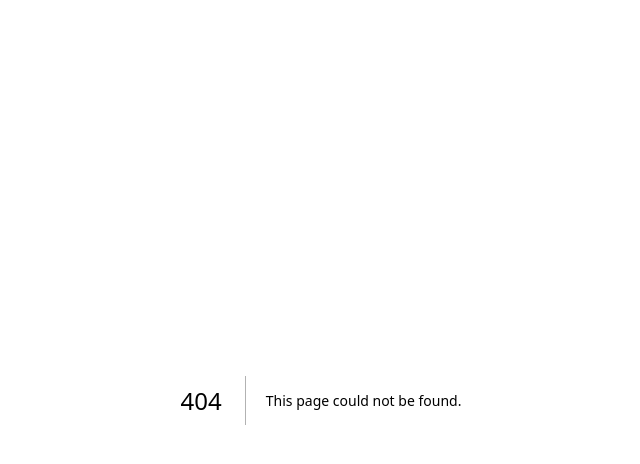
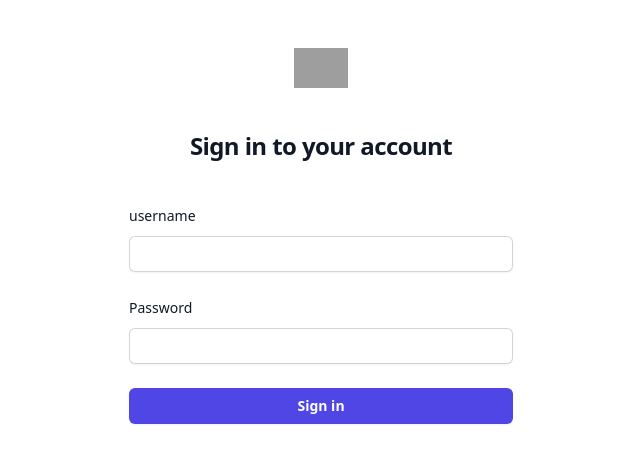
Before and after one commit to SachaKonskier/loldraft, a Next.js app: page /signin/indext in a window 1280 px wide. Before the commit this address had no page. Shown: the top 464 px of the page, without its empty margins (319-959 px from the left). Built offline with nearby package versions, Linux system fonts and the light colour scheme; grey boxes are pictures that could not be loaded.

Commit message:
fix build

```diff
--- /dev/null
+++ b/src/pages/signin/indext.tsx
@@ -0,0 +1,97 @@
+import { signIn } from "next-auth/react";
+import { useRouter } from 'next/router';
+export default function SignIn() {
+  const router = useRouter();
+  const handleSignIn = async (e: any) => {
+    e.preventDefault();
+    const username = e.target.username.value;
+    const password = e.target.password.value;
+    await signIn("credentials", {
+      redirect: false,
+      username,
+      password,
+    })
+      .then((response) => {
+        console.log(response);
+        router.replace("/");
+      })
+      .catch((error) => {
+        console.log(error);
+      });
+  };
+
+  return (
+    <>
+      <div className="flex min-h-full flex-1 flex-col justify-center px-6 py-12 lg:px-8">
+        <div className="sm:mx-auto sm:w-full sm:max-w-sm">
+          <img
+            className="mx-auto h-10 w-auto"
+            src="https://tailwindui.com/img/logos/mark.svg?color=indigo&shade=600"
+            alt="Your Company"
+          />
+          <h2 className="mt-10 text-center text-2xl font-bold leading-9 tracking-tight text-gray-900">
+            Sign in to your account
+          </h2>
+        </div>
+
+        <div className="mt-10 sm:mx-auto sm:w-full sm:max-w-sm">
+          <form
+            className="space-y-6"
+            action="#"
+            method="POST"
+            onSubmit={handleSignIn}
+          >
+            <div>
+              <label
+                htmlFor="username"
+                className="block text-sm font-medium leading-6 text-gray-900"
+              >
+                username
+              </label>
+              <div className="mt-2">
+                <input
+                  id="username"
+                  name="username"
+                  type="text"
+                  autoComplete="username"
+                  required
+                  className="block w-full rounded-md border-0 py-1.5 text-gray-900 shadow-sm ring-1 ring-inset ring-gray-300 placeholder:text-gray-400 focus:ring-2 focus:ring-inset focus:ring-indigo-600 sm:text-sm sm:leading-6"
+                />
+              </div>
+            </div>
+
+            <div>
+              <div className="flex items-center justify-between">
+                <label
+                  htmlFor="password"
+                  className="block text-sm font-medium leading-6 text-gray-900"
+                >
+                  Password
+                </label>
+              </div>
+              <div className="mt-2">
+                <input
+                  id="password"
+                  name="password"
+                  type="password"
+                  autoComplete="current-password"
+                  required
+                  className="block w-full rounded-md border-0 py-1.5 text-gray-900 shadow-sm ring-1 ring-inset ring-gray-300 placeholder:text-gray-400 focus:ring-2 focus:ring-inset focus:ring-indigo-600 sm:text-sm sm:leading-6"
+                />
+              </div>
+            </div>
+
+            <div>
+              <button
+                type="submit"
+                className="flex w-full justify-center rounded-md bg-indigo-600 px-3 py-1.5 text-sm font-semibold leading-6 text-white shadow-sm hover:bg-indigo-500 focus-visible:outline focus-visible:outline-2 focus-visible:outline-offset-2 focus-visible:outline-indigo-600"
+              >
+                Sign in
+              </button>
+            </div>
+          </form>
+        </div>
+      </div>
+    </>
+  );
+}
```
Also changed, not shown: src/pages/api/auth/[...nextauth].js (renamed from src/pages/auth/[...nextauth].js).
